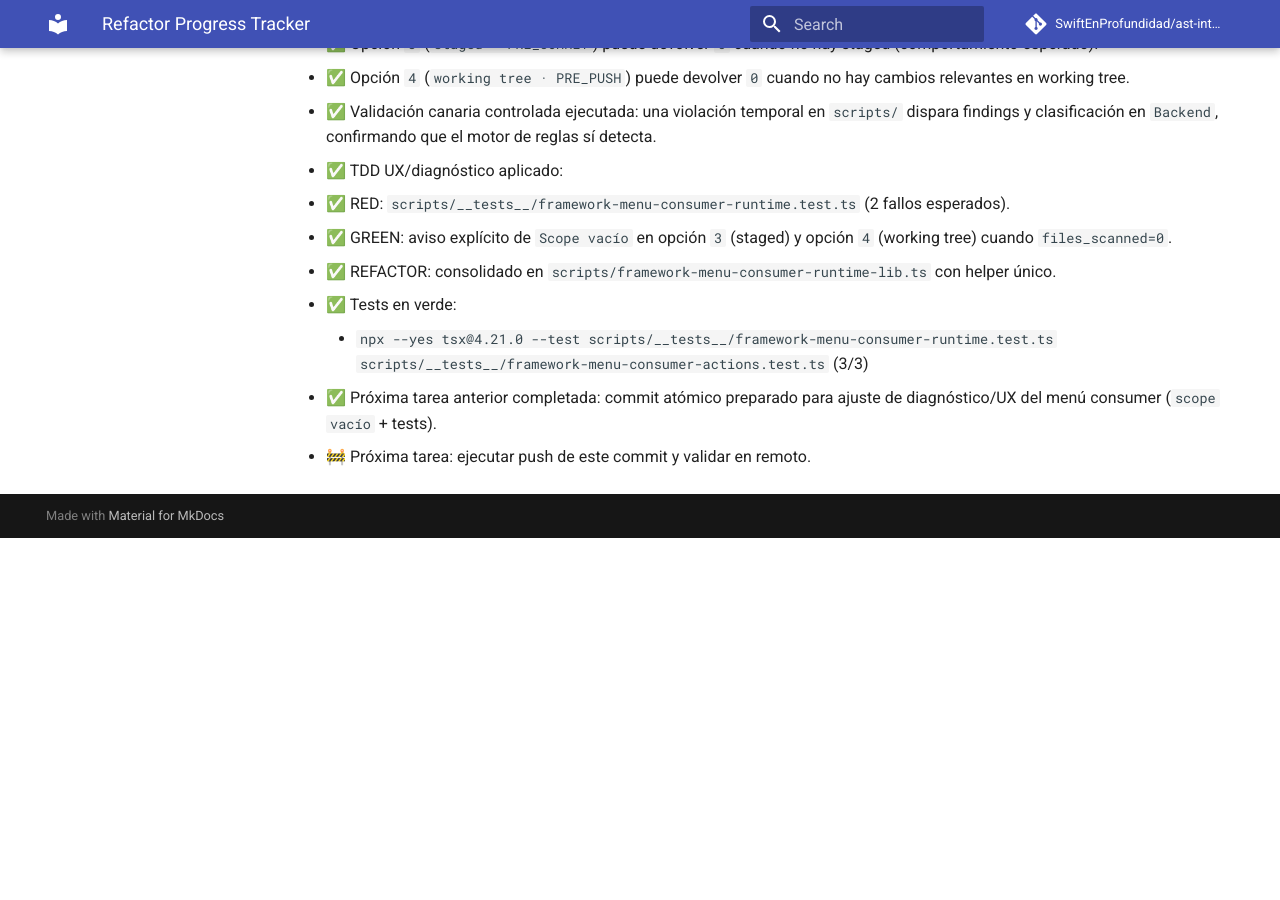
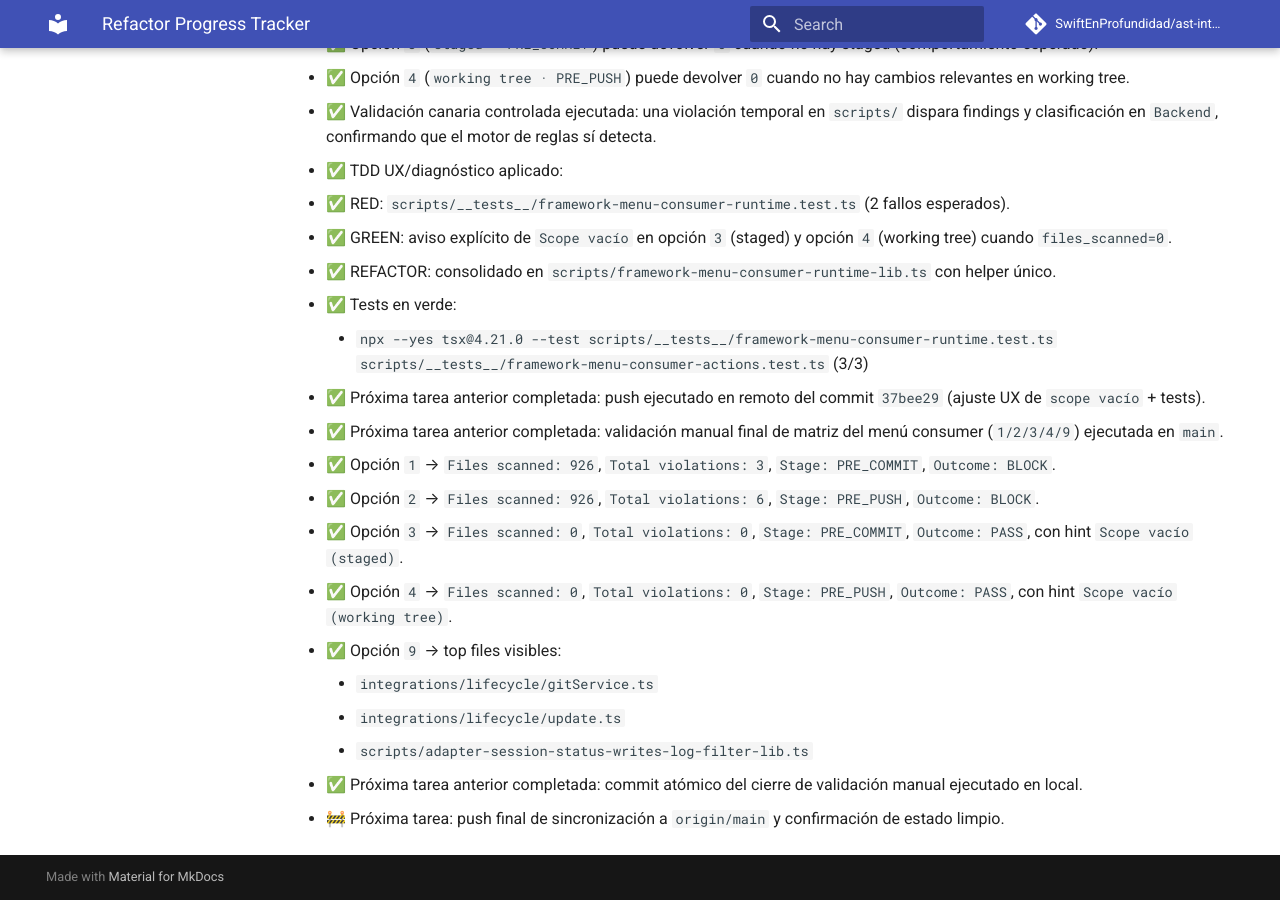
Before and after one commit to SwiftEnProfundidad/ast-intelligence-hooks, an MkDocs documentation site: the page built from docs/REFRACTOR_PROGRESS.md, in a window 1280 px wide and 900 px high, scrolled down 12107 px. Built offline with MkDocs 1.6.1 and Material for MkDocs 9.7.7, drawn with Linux system fonts in a browser that asks for light colours; comment, search, counter and statistics services are not loaded; before the commit the page ends 12645 px from its top, so only the background shows below that.

Commit message:
docs(progress): record manual matrix validation closure

```diff
--- a/docs/REFRACTOR_PROGRESS.md
+++ b/docs/REFRACTOR_PROGRESS.md
@@ -311,5 +311,15 @@ Estado operativo del plan activo para restaurar capacidades enterprise sin rompe
   - ✅ REFACTOR: consolidado en `scripts/framework-menu-consumer-runtime-lib.ts` con helper único.
   - ✅ Tests en verde:
     - `npx --yes tsx@4.21.0 --test scripts/__tests__/framework-menu-consumer-runtime.test.ts scripts/__tests__/framework-menu-consumer-actions.test.ts` (3/3)
-- ✅ Próxima tarea anterior completada: commit atómico preparado para ajuste de diagnóstico/UX del menú consumer (`scope vacío` + tests).
-- 🚧 Próxima tarea: ejecutar push de este commit y validar en remoto.
+- ✅ Próxima tarea anterior completada: push ejecutado en remoto del commit `37bee29` (ajuste UX de `scope vacío` + tests).
+- ✅ Próxima tarea anterior completada: validación manual final de matriz del menú consumer (`1/2/3/4/9`) ejecutada en `main`.
+  - ✅ Opción `1` → `Files scanned: 926`, `Total violations: 3`, `Stage: PRE_COMMIT`, `Outcome: BLOCK`.
+  - ✅ Opción `2` → `Files scanned: 926`, `Total violations: 6`, `Stage: PRE_PUSH`, `Outcome: BLOCK`.
+  - ✅ Opción `3` → `Files scanned: 0`, `Total violations: 0`, `Stage: PRE_COMMIT`, `Outcome: PASS`, con hint `Scope vacío (staged)`.
+  - ✅ Opción `4` → `Files scanned: 0`, `Total violations: 0`, `Stage: PRE_PUSH`, `Outcome: PASS`, con hint `Scope vacío (working tree)`.
+  - ✅ Opción `9` → top files visibles:
+    - `integrations/lifecycle/gitService.ts`
+    - `integrations/lifecycle/update.ts`
+    - `scripts/adapter-session-status-writes-log-filter-lib.ts`
+- ✅ Próxima tarea anterior completada: commit atómico del cierre de validación manual ejecutado en local.
+- 🚧 Próxima tarea: push final de sincronización a `origin/main` y confirmación de estado limpio.
```
